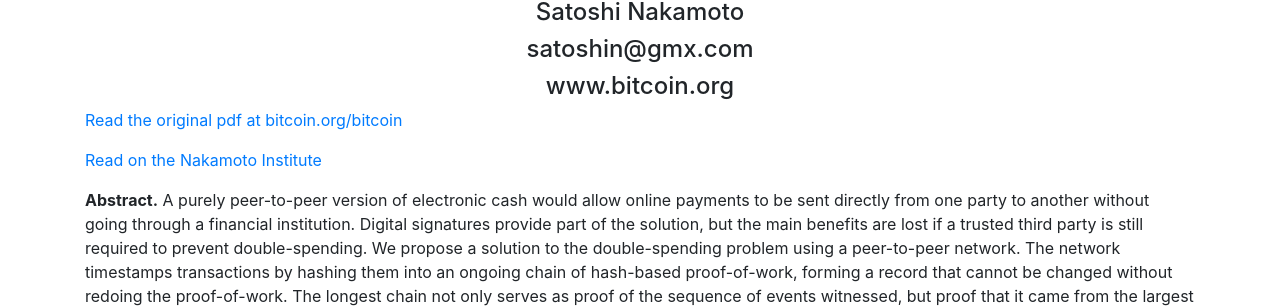
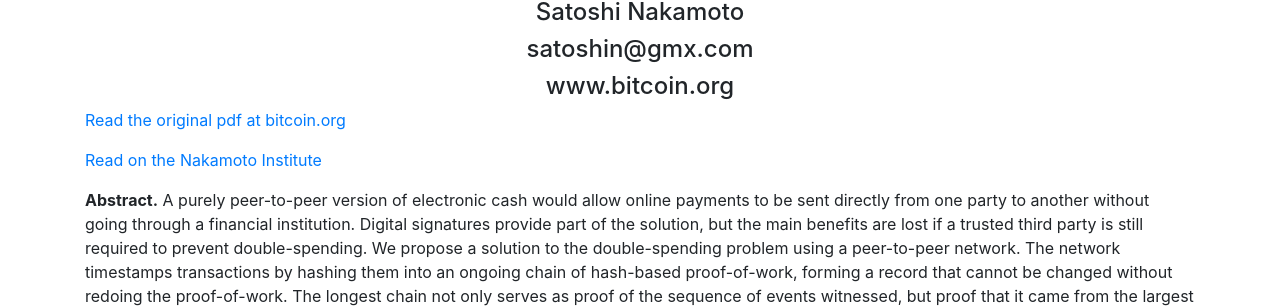
Before and after one commit to erickuhn19/erickuhn19.com, a Jekyll site: the page built from pages/bitcoin-whitepaper.md, in a window 1280 px wide and 900 px high. Shown: the part 235-543 px from the top of the window. Built offline with Jekyll 4.4.1, drawn with Linux system fonts in a browser that asks for light colours.

Commit message:
updated bitcoin org whitepaper link

```diff
--- a/pages/bitcoin-whitepaper.md
+++ b/pages/bitcoin-whitepaper.md
@@ -8,7 +8,7 @@ permalink: /satoshi/bitcoin-whitepaper
 #### <center> Satoshi Nakamoto </center>
 #### <center> satoshin@gmx.com </center>
 #### <center> www.bitcoin.org </center>
-[Read the original pdf at bitcoin.org/bitcoin](http://bitcoin.org/bitcoin)
+[Read the original pdf at bitcoin.org](https://bitcoin.org/bitcoin.pdf)
 
 [Read on the Nakamoto Institute](https://nakamotoinstitute.org/bitcoin/)
 
```
Also changed, not shown: 2 other files.
